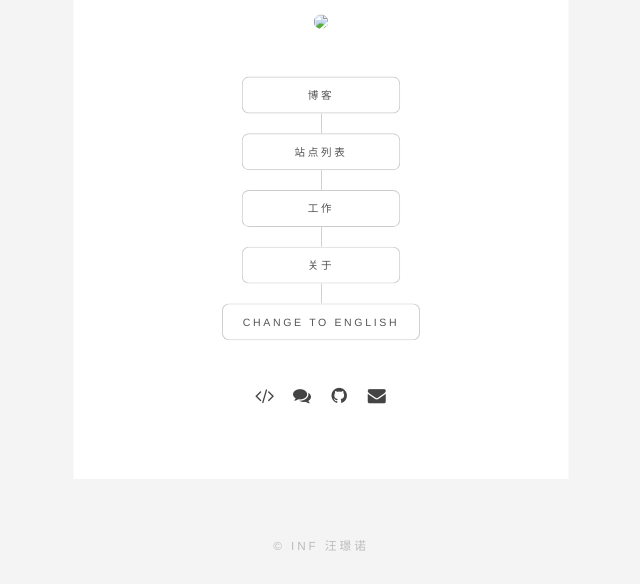
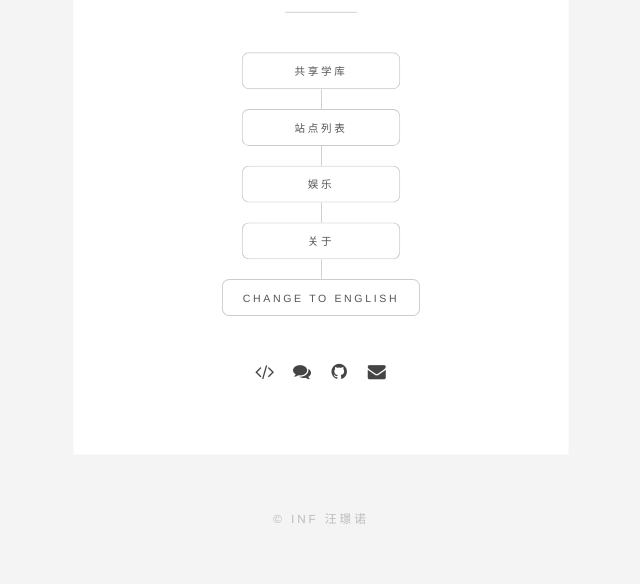
Before and after one commit to wangjingnuo/the-key-of-jenny, a plain HTML site: page index.html in a window 1280 px wide. Shown: the part 216-800 px from the top of the page, without its empty margins (319-959 px from the left). Drawn offline with Linux system fonts and the light colour scheme; a web font is replaced by a local one.

Commit message:
Update index.html

```diff
--- a/index.html
+++ b/index.html
@@ -23,16 +23,13 @@
 <div class="inner">
 <header>
 <h1>张宁个人主页</h1>
-<div style="width:auto;height: auto;max-width: 60%;max-width: 60%;margin: 0 auto;">
-<img src="images/1.png" style="width:auto;height: auto;max-width: 60%;max-width: 60%;border-radius:50%;">
-</div>
 <p></p>
 </header>
 <nav id="nav">
 <ul class="actions vertical special spinY">
-<li><a href="https://blog.jnw031.cf/" class="button" target="_blank">博客</a></li>
+<li><a href="http://www.vziliao.com/" class="button" target="_blank">共享学库</a></li>
 <li><a href="https://jnw031.cf/" class="button"target="_blank">站点列表</a></li>
-<li><a href="#work" class="button">工作</a></li>
+<li><a href="#fun" class="button">娱乐</a></li>
 <li><a href="#about" class="button">关于</a></li>
 <li><a href="https://en.wangjingnuo.cf" class="button">Change To English</a></li>
 </ul>
@@ -51,7 +48,7 @@
 </div>
 </div>
 </article>
-<article id="work" class="panel secondary inactive" style="display: none; transform:scale(0.9,0.9);">
+<article id="fun" class="panel secondary inactive" style="display: none; transform:scale(0.9,0.9);">
 <div class="content">
 <ul class="actions spinX">
 <li>
```
